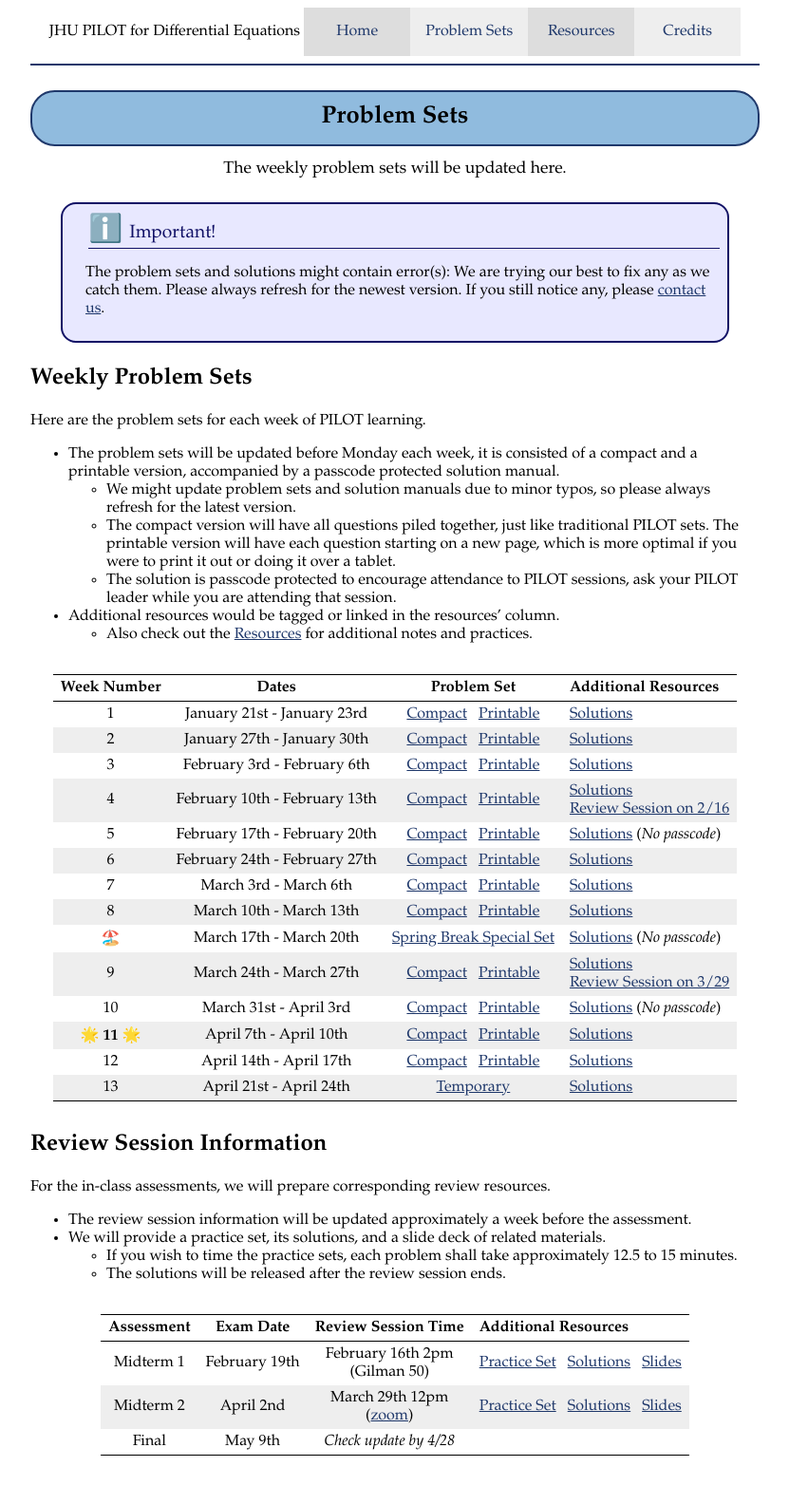
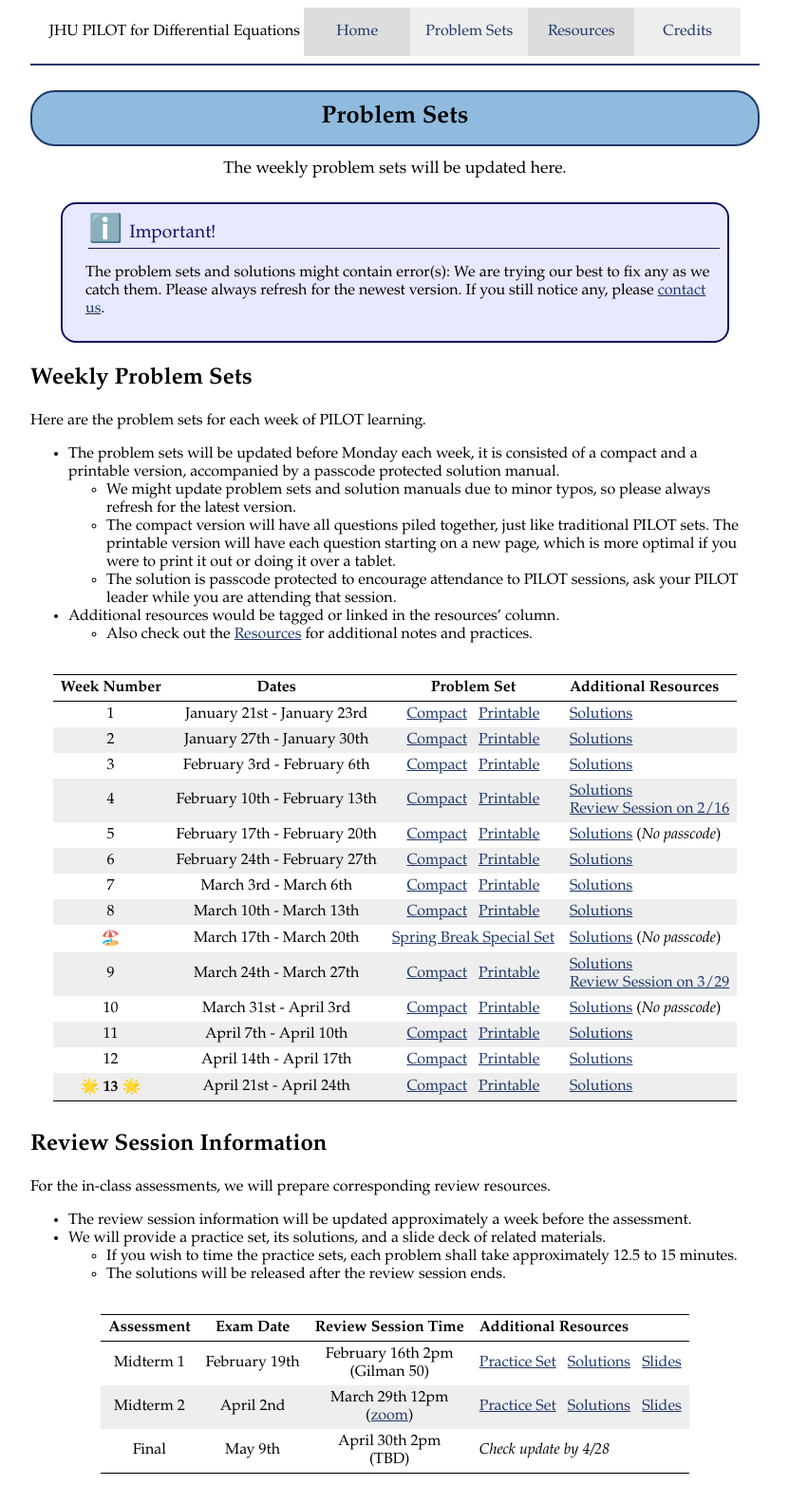
Before and after one commit to JHU-ODE-PILOT/SP25, a Jekyll site: the page built from problem_sets.md, in a window 1280 px wide. Shown: the whole page at 95% size, without its empty margins (224-1055 px from the left). Built offline with Jekyll 4.4.1, drawn with Linux system fonts in a browser that asks for light colours.

Commit message:
Week 13 updates

```diff
--- a/problem_sets.md
+++ b/problem_sets.md
@@ -38,9 +38,9 @@ Here are the problem sets for each week of PILOT learning.
 | 🏖️ | March 17th - March 20th | [Spring Break Special Set]({{site.baseurl}}/PSets/SB.pdf) | [Solutions]({{site.baseurl}}/PSets/SBS.pdf) (*No passcode*) |
 | 9 | March 24th - March 27th | [Compact]({{site.baseurl}}/PSets/9C.pdf) &nbsp; [Printable]({{site.baseurl}}/PSets/9E.pdf) | [Solutions]({{site.baseurl}}/PSets/9S.pdf) <br> [Review Session on 3/29](#review-session-information) |
 | 10 | March 31st - April 3rd | [Compact]({{site.baseurl}}/PSets/10C.pdf) &nbsp; [Printable]({{site.baseurl}}/PSets/10E.pdf) | [Solutions]({{site.baseurl}}/PSets/10S.pdf) (*No passcode*) |
-| **🌟 11 🌟** | April 7th - April 10th | [Compact]({{site.baseurl}}/PSets/11C.pdf) &nbsp; [Printable]({{site.baseurl}}/PSets/11E.pdf) | [Solutions]({{site.baseurl}}/PSets/11S.pdf) |
+| 11 | April 7th - April 10th | [Compact]({{site.baseurl}}/PSets/11C.pdf) &nbsp; [Printable]({{site.baseurl}}/PSets/11E.pdf) | [Solutions]({{site.baseurl}}/PSets/11S.pdf) |
 | 12 | April 14th - April 17th | [Compact]({{site.baseurl}}/PSets/12C.pdf) &nbsp; [Printable]({{site.baseurl}}/PSets/12E.pdf) | [Solutions]({{site.baseurl}}/PSets/12S.pdf) |
-| 13 | April 21st - April 24th | [Temporary]({{site.baseurl}}/PSets/13.pdf) | [Solutions]({{site.baseurl}}/PSets/13S.pdf) |
+| **🌟 13 🌟** | April 21st - April 24th | [Compact]({{site.baseurl}}/PSets/13C.pdf) &nbsp; [Printable]({{site.baseurl}}/PSets/13E.pdf) | [Solutions]({{site.baseurl}}/PSets/13S.pdf) |
 
 ## Review Session Information
 
@@ -54,4 +54,4 @@ For the in-class assessments, we will prepare corresponding review resources.
 |:----------:|:---------:|:-------------------:|:---------------------|
 | Midterm 1 | February 19th | February 16th 2pm <br> (Gilman 50) | [Practice Set]({{site.baseurl}}/PSets/M1.pdf) &nbsp; [Solutions]({{site.baseurl}}/PSets/M1S.pdf) &nbsp; [Slides]({{site.baseurl}}/PSets/S1.pdf) |
 | Midterm 2 | April 2nd | March 29th 12pm <br> ([zoom](https://JHUBlueJays.zoom.us/j/96598269569?pwd=6SK431bSwCgFr8gAUrAQFbVXEJXqYv.1)) | [Practice Set]({{site.baseurl}}/PSets/M2.pdf) &nbsp; [Solutions]({{site.baseurl}}/PSets/M2S.pdf) &nbsp; [Slides]({{site.baseurl}}/PSets/S2.pdf) |
-| Final | May 9th | *Check update by 4/28* |  |
+| Final | May 9th | April 30th 2pm <br> (TBD) | *Check update by 4/28* |
```
Also changed, not shown: 3 other files.
